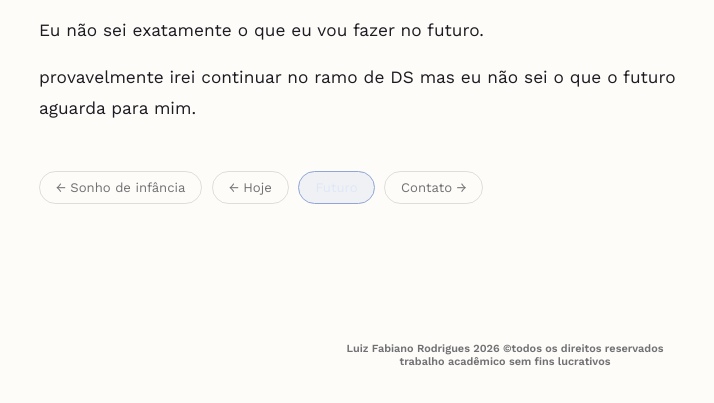
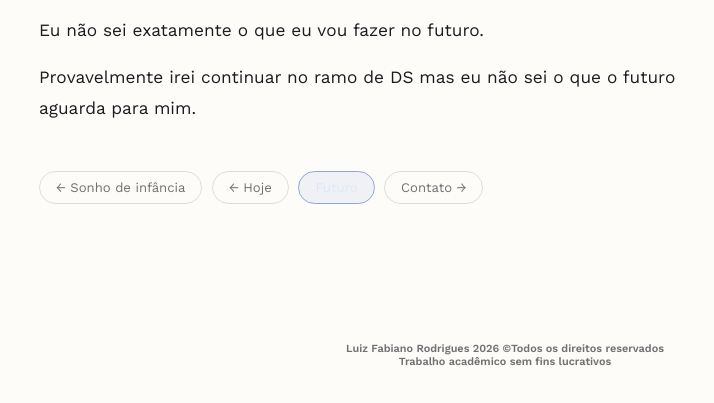
Before and after one commit to luizfabianor/sonho, a plain HTML site: page futuro.html in a window 1280 px wide. Shown: the part 635-1038 px from the top of the page, 135-849 px from the left. Drawn offline with nearby package versions, Linux system fonts and the light colour scheme.

Commit message:
Update futuro.html

```diff
--- a/futuro.html
+++ b/futuro.html
@@ -45,7 +45,7 @@
   <p class="section-label">O que vem</p>
   <div class="prose">
     <p>Eu não sei exatamente o que eu vou fazer no futuro.</p>
-    <p>provavelmente irei continuar no ramo de DS mas eu não sei o que o futuro aguarda para mim.</p>
+    <p>Provavelmente irei continuar no ramo de DS mas eu não sei o que o futuro aguarda para mim.</p>
 
   </div>
 
@@ -57,7 +57,7 @@
   </nav>
 </main>
 
-<footer><h5>Luiz Fabiano Rodrigues 2026 &copytodos os direitos reservados <br> trabalho acadêmico sem fins lucrativos</h5></footer>
+<footer><h5>Luiz Fabiano Rodrigues 2026 &copyTodos os direitos reservados <br> Trabalho acadêmico sem fins lucrativos</h5></footer>
 <a href="#horizon" class="back-to-top" aria-label="Voltar ao topo">↑</a>
 </body>
 </html>
```
